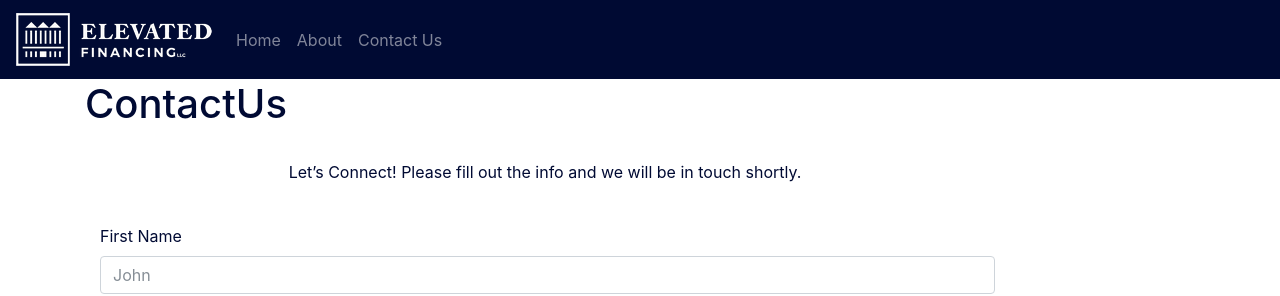
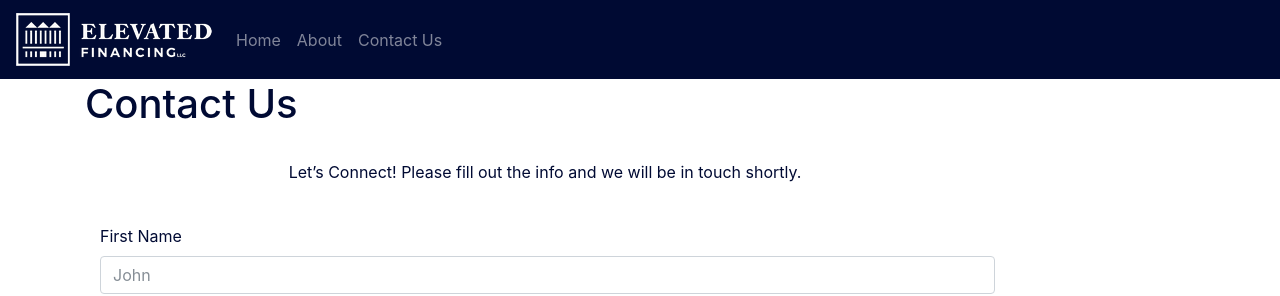
Before and after one commit to ElevatedFinancing1/ElevatedFinancing1.github.io, a Jekyll site: the page built from contactus.html, in a window 1280 px wide and 941 px high. Shown: the top 296 px of the window. Built offline with Jekyll 4.4.1, drawn with Linux system fonts in a browser that asks for light colours; nearby versions of some CDN libraries.

Commit message:
Update contactus.html

```diff
--- a/contactus.html
+++ b/contactus.html
@@ -12,7 +12,7 @@ There are errors on the page. Please find them highlighted in red on the page.
 Success! Thanks for contacting Elevating Financing. You should recieve a confirmation email shortly.
 </div>
 <br>
-<h1 class="display-6">ContactUs</h1>
+<h1 class="display-6">Contact Us</h1>
 <br>
 <div class="row">
  <div class="col-12 col-md-10">
```
